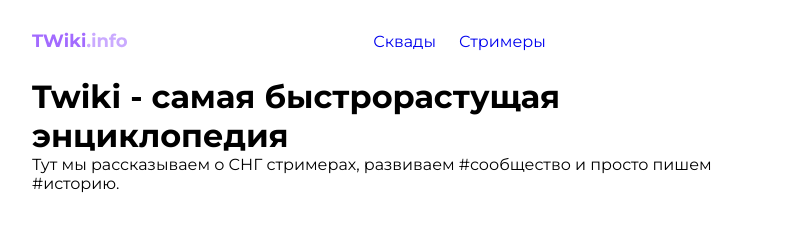
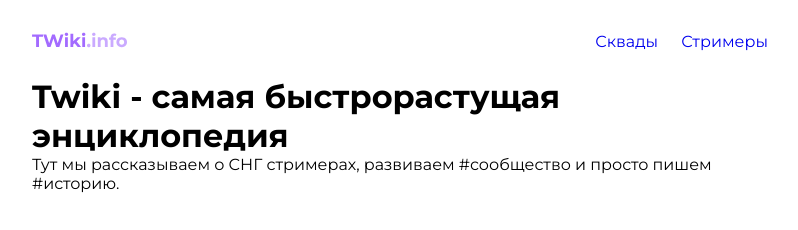
Before and after one commit to IvanDzhal/twiki, a plain HTML site: page index.html in a window 1280 px wide. Shown: the whole page, without its empty margins (240-1038 px from the left). Drawn offline with Linux system fonts and the light colour scheme; files whose address does not match are found by name.

Commit message:
Update index.html

```diff
--- a/index.html
+++ b/index.html
@@ -11,8 +11,7 @@
 
 <body>
   <header class="header">
-    <div class="container">
-      <div class="header__wrapper">
+    <div class="container header__wrapper">
       <a href="#" class="logo">
         <img src="/images/logo.svg" alt="logo" class="logo__img">
       </a>
@@ -22,10 +21,6 @@
           <li class="list__item"><a href="#">Стримеры</a></li>
         </ul>
       </nav>
-        <div class="login__btn">
-
-        </div>
-      </div>
     </div>
     <div class="container header__content">
       <h1>
```
Lines whose indentation alone changed are shown as unchanged.
